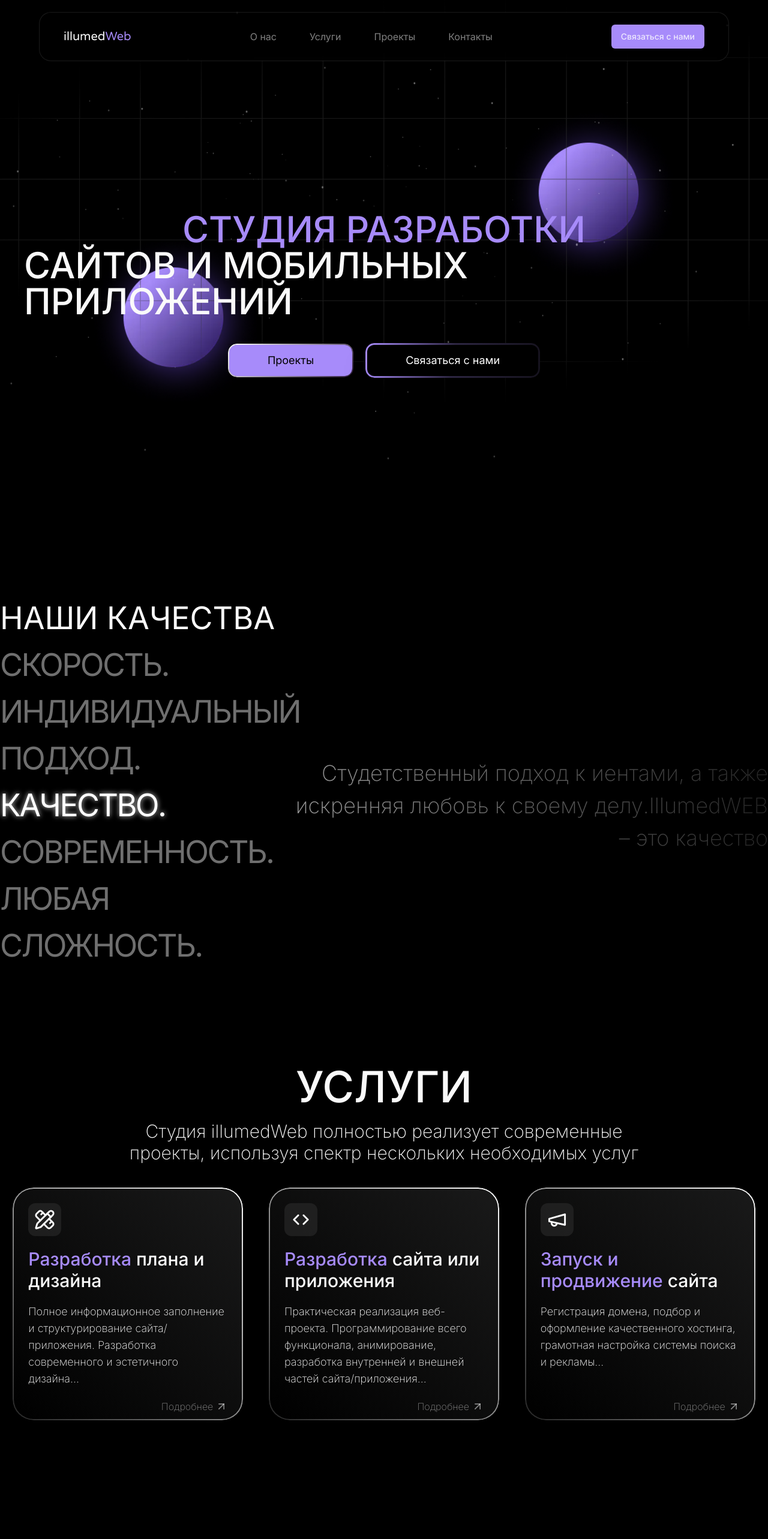
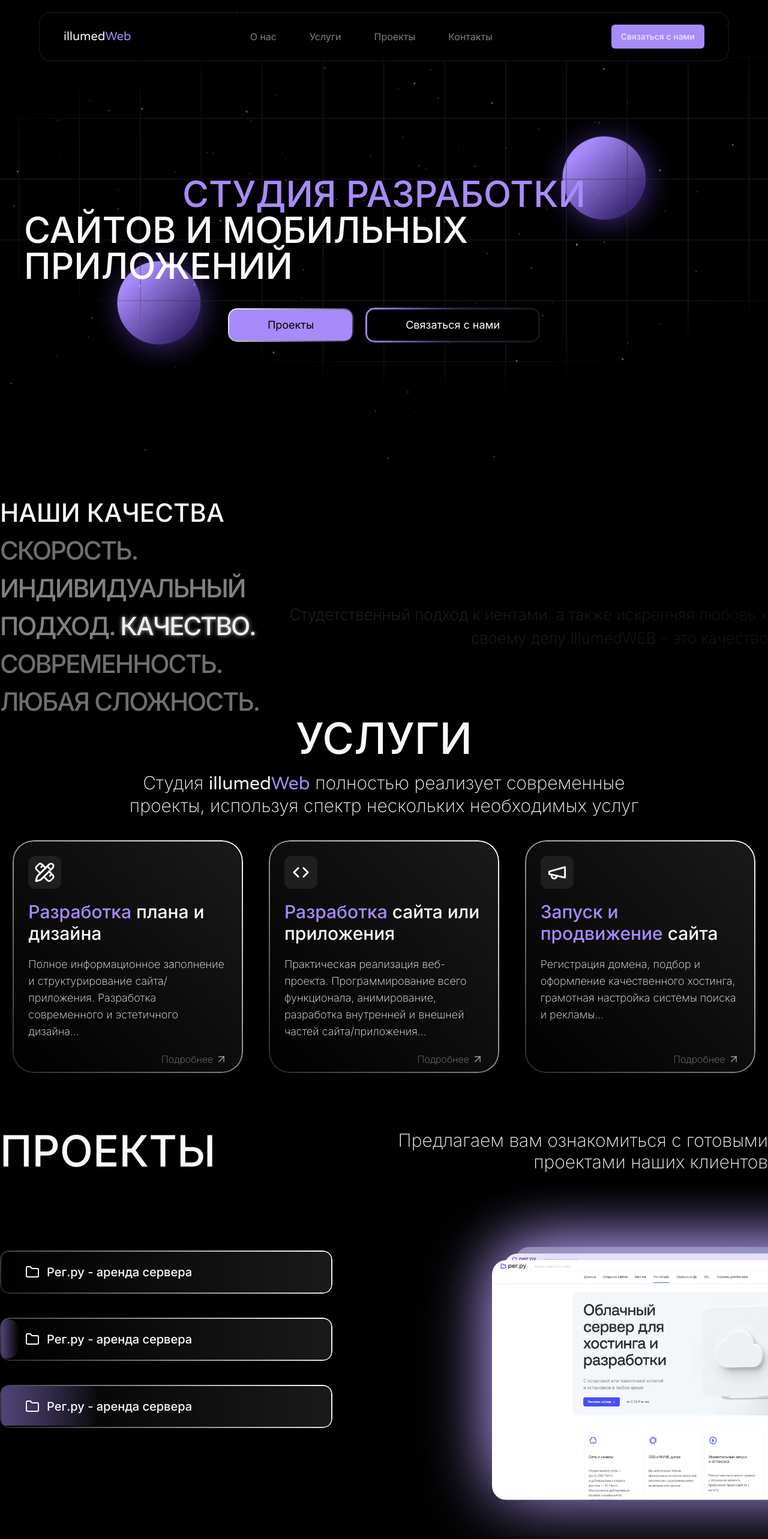
Before and after one commit to adefrol/illumed-web, a Next.js app: page / in a window 1280 px wide. Shown: the top 2566 px of the page at 60% size. Built offline with nearby package versions, Linux system fonts and the light colour scheme.

Commit message:
mini updates

```diff
--- a/src/app/(pages)/(home)/_components/sections/about-us-section.tsx
+++ b/src/app/(pages)/(home)/_components/sections/about-us-section.tsx
@@ -16,26 +16,24 @@ export const AboutUsSection: FC = () => {
     }, [activeTitle]);
 
     return (
-    <div className="">
-      <p className="uppercase text-[52px]">наши качества</p>
-
+        <div className="h-[75vh] flex flex-col justify-center">
+            <p className="uppercase text-[42px] font-medium">наши качества</p>
             <div className="flex items-center justify-between">
-        <div className="max-w-[445px] flex flex-wrap">
+                <div className="max-w-[445px] w-full">
                     {textContent.map((text, idx) => (
-            <div key={text.id} className="">
-              <p
+                        <span
+                            key={text.id}
                             onClick={() => setActiveTitle(idx)}
                             className={cn(
-                  "text-[52px] uppercase tracking-tighter text-[#6F6F6F] cursor-pointer hover:text-white transition duration-300 select-none",
+                                "text-[42px] uppercase font-medium tracking-tighter text-[#6F6F6F] cursor-pointer hover:text-white transition duration-300 select-none",
                                 {
                                     "text-white drop-shadow-[0_0_4px_#ccc]":
                                         activeTitle === idx,
                                 }
                             )}
                         >
-                {text.title}.
-              </p>
-            </div>
+                            {text.title}.{" "}
+                        </span>
                     ))}
                 </div>
 
@@ -47,7 +45,7 @@ export const AboutUsSection: FC = () => {
                         transition={{ duration: 0.75 }}
                         exit={{ opacity: 0 }}
                         className={cn(
-              "text-[36px] bg-gradient-to-r from-[#fff] to-[#3C3C3C] bg-clip-text text-transparent font-extralight"
+                            "text-[26px] bg-gradient-to-r from-[#fff] to-[#7d7d7d] bg-clip-text text-transparent font-extralight"
                         )}
                     >
                         {textContent[activeTitle].text}
--- a/src/app/(pages)/(home)/_components/sections/main-section.tsx
+++ b/src/app/(pages)/(home)/_components/sections/main-section.tsx
@@ -4,9 +4,9 @@ import { FC } from "react";
 
 export const MainSection: FC = () => {
   return (
-    <div className="max-w-[1200px] h-svh mx-auto py-40">
+    <div className="max-w-[1200px] h-[65vh] mx-auto flex flex-col justify-center">
       <div className="flex flex-col items-center justify-center">
-        <p className="font-medium text-6xl text-primary">СТУДИЯ РАЗРАБОТКИ</p>
+        <p className="font-medium text-6xl text-primary " >СТУДИЯ РАЗРАБОТКИ</p>
         <p className="font-medium text-6xl">САЙТОВ И МОБИЛЬНЫХ ПРИЛОЖЕНИЙ</p>
       </div>
       <div className="flex gap-5 items-center justify-center py-10">
@@ -14,7 +14,7 @@ export const MainSection: FC = () => {
 
         <ButtonGradient
           buttonClassName="p-3 px-16"
-          className="hover:shadow-[#023233] shadow-2xl transition duration-300 ease-in-out"
+          className="hover:shadow-[#2b2639] shadow-xl rounded-2xl transition duration-300 ease-in-out"
           type="outline"
         >
           Связаться с нами
--- a/src/app/(pages)/(home)/_components/sections/project-section.tsx
+++ b/src/app/(pages)/(home)/_components/sections/project-section.tsx
@@ -32,7 +32,7 @@ export const ProjectSection: FC = () => {
   }, [activeIndex, widths]);
 
   return (
-    <div className="max-w-[1500px] mx-auto py-40">
+    <div className="max-w-[1500px] mx-auto h-[105vh] flex flex-col justify-center">
       <div className="text-center flex justify-between">
         <h2 className="text-center text-7xl font-medium">ПРОЕКТЫ</h2>
         <p className="font-extralight text-3xl text-right w-1/2">
@@ -40,7 +40,7 @@ export const ProjectSection: FC = () => {
         </p>
       </div>
 
-      <div className="flex gap-[450px] mt-[170px]">
+      <div className="flex gap-[250px] mt-[130px]">
         <div className="flex flex-col items-center gap-10">
           {projects.map((project, idx) => {
             const Icon = icons[project.icon];
@@ -63,16 +63,16 @@ export const ProjectSection: FC = () => {
                     >
                       <Icon name={project.icon} />
                     </div>
-                    <p className="text-lg">{project.name}</p>
+                    <p className="text-xl font-medium">{project.name}</p>
                   </div>
                 </ProjectsCardBg>
               </div>
             );
           })}
 
-          <ButtonGradient type="outline" buttonClassName="px-7 py-4">
+          {/* <ButtonGradient type="outline" buttonClassName="px-7 py-4">
             Посмотреть все
-          </ButtonGradient>
+          </ButtonGradient> */}
         </div>
 
         <div className="">
--- a/src/app/(pages)/(home)/_components/sections/service-section.tsx
+++ b/src/app/(pages)/(home)/_components/sections/service-section.tsx
@@ -2,16 +2,24 @@ import { ServiceCardBg } from "@/components/services/service-card-bg";
 import { serviceList } from "@/constants/service-list";
 import { cn } from "@/lib/utils";
 import { ArrowUpRight, icons } from "lucide-react";
+import { Varela_Round } from 'next/font/google'
 import { FC } from "react";
+
+const jost = Varela_Round({ subsets: ["latin"], weight: '400' });
+
 
 export const ServiceSection: FC = () => {
     return (
-    <div className="max-w-[1500px] mx-auto py-40">
+        <div className="max-w-[1500px] mx-auto h-[50vh] flex flex-col justify-center">
             <div className="text-center flex flex-col gap-5">
                 <h2 className="text-7xl font-medium">УСЛУГИ</h2>
                 <p className="font-extralight text-3xl w-2/3 mx-auto">
-          Студия illumedWeb полностью реализует современные проекты, используя
-          спектр нескольких необходимых услуг
+                    Студия{" "}
+                    <span className={jost.className}>
+                        illumed<span className="text-violet-400">Web</span>
+                    </span>{" "}
+                    полностью реализует современные проекты, используя спектр
+                    нескольких необходимых услуг
                 </p>
             </div>
 
@@ -26,7 +34,9 @@ export const ServiceSection: FC = () => {
                                     <Icon size={35} />
                                 </div>
                                 <p className={cn("text-3xl font-medium")}>
-                  <span className="text-primary">{service.titlePink}</span>{" "}
+                                    <span className="text-primary">
+                                        {service.titlePink}
+                                    </span>{" "}
                                     {service.title}
                                 </p>
                                 <p className={cn("font-extralight text-lg")}>
--- a/src/app/(pages)/(home)/layout.tsx
+++ b/src/app/(pages)/(home)/layout.tsx
@@ -9,16 +9,16 @@ const Layout = ({ children }: { children: React.ReactNode }) => {
         draggable={"false"}
         src={"/planet.webp"}
         alt="planet"
-        width={300}
-        height={300}
+        width={250}
+        height={250}
         className="fixed -z-10 left-36 top-96"
       />
       <Image
         draggable={"false"}
         src={"/planet.webp"}
         alt="planet"
-        width={300}
-        height={300}
+        width={250}
+        height={250}
         className="fixed -z-10 right-36 top-44"
       />
       <Image
--- a/src/app/globals.css
+++ b/src/app/globals.css
@@ -24,6 +24,12 @@
 
 .no-scroll {
     overflow: hidden;
+}
+
+
+::selection {
+    background-color: #8359ff;
+    color: white;
 }
 
 ::-webkit-scrollbar {
@@ -130,7 +136,8 @@
     border-radius: 15px;
     border: 3px solid transparent;
     background: linear-gradient(140deg, white, #a78bfa) border-box;
-  -webkit-mask: linear-gradient(#fff 0 0) padding-box, linear-gradient(#fff 0 0);
+    -webkit-mask: linear-gradient(#fff 0 0) padding-box,
+        linear-gradient(#fff 0 0);
     mask: linear-gradient(#fff 0 0) padding-box, linear-gradient(#fff 0 0);
     -webkit-mask-composite: destination-out;
     mask-composite: exclude;
@@ -153,7 +160,8 @@
     border-radius: 15px;
     border: 3px solid transparent;
     background: linear-gradient(100deg, #a78bfa, #2d2642, #15121d) border-box;
-  -webkit-mask: linear-gradient(#fff 0 0) padding-box, linear-gradient(#fff 0 0);
+    -webkit-mask: linear-gradient(#fff 0 0) padding-box,
+        linear-gradient(#fff 0 0);
     mask: linear-gradient(#fff 0 0) padding-box, linear-gradient(#fff 0 0);
     -webkit-mask-composite: destination-out;
     mask-composite: exclude;
@@ -175,7 +183,8 @@
     border-radius: 15px;
     border: 2px solid transparent;
     background: linear-gradient(140deg, white, #2c1b3a) border-box;
-  -webkit-mask: linear-gradient(#fff 0 0) padding-box, linear-gradient(#fff 0 0);
+    -webkit-mask: linear-gradient(#fff 0 0) padding-box,
+        linear-gradient(#fff 0 0);
     mask: linear-gradient(#fff 0 0) padding-box, linear-gradient(#fff 0 0);
     -webkit-mask-composite: destination-out;
     mask-composite: exclude;
@@ -198,7 +207,8 @@
     border-radius: 35px;
     border: 2px solid transparent;
     background: linear-gradient(-140deg, white, #262626) border-box;
-  -webkit-mask: linear-gradient(#fff 0 0) padding-box, linear-gradient(#fff 0 0);
+    -webkit-mask: linear-gradient(#fff 0 0) padding-box,
+        linear-gradient(#fff 0 0);
     mask: linear-gradient(#fff 0 0) padding-box, linear-gradient(#fff 0 0);
     -webkit-mask-composite: destination-out;
     mask-composite: exclude;
@@ -225,7 +235,8 @@
     border-radius: 15px;
     border: 2px solid transparent;
     background: linear-gradient(-140deg, white, #262626) border-box;
-  -webkit-mask: linear-gradient(#fff 0 0) padding-box, linear-gradient(#fff 0 0);
+    -webkit-mask: linear-gradient(#fff 0 0) padding-box,
+        linear-gradient(#fff 0 0);
     mask: linear-gradient(#fff 0 0) padding-box, linear-gradient(#fff 0 0);
     -webkit-mask-composite: destination-out;
     mask-composite: exclude;
@@ -250,7 +261,8 @@
     border-radius: 20px;
     border: 2px solid transparent;
     background: linear-gradient(-140deg, #a78bfa, #a78bfa2d) border-box;
-  -webkit-mask: linear-gradient(#fff 0 0) padding-box, linear-gradient(#fff 0 0);
+    -webkit-mask: linear-gradient(#fff 0 0) padding-box,
+        linear-gradient(#fff 0 0);
     mask: linear-gradient(#fff 0 0) padding-box, linear-gradient(#fff 0 0);
     -webkit-mask-composite: destination-out;
     mask-composite: exclude;
--- a/src/components/projects/project-card-bg.tsx
+++ b/src/components/projects/project-card-bg.tsx
@@ -14,7 +14,7 @@ export const ProjectsCardBg: FC<IProps> = ({ children, style }) => {
         style={style}
         className="bg-gradient-to-r from-[#a287f4] to-transparent h-[66px] absolute rounded-r-[20px] rounded-l-lg -z-10 max-w-[100%]"
       />
-      <div className="w-full rounded-lg bg-gradient-to-r from-black/50 to-gray-50/10 py-3 px-10">
+      <div className="w-[550px] rounded-lg bg-gradient-to-r from-black/50 to-gray-50/10 py-5 px-10">
         {children}
       </div>
     </div>
--- a/src/components/ui/card-stack.tsx
+++ b/src/components/ui/card-stack.tsx
@@ -30,13 +30,13 @@ export const CardStack: FC<IProps> = ({ items, activeIndex, widths }) => {
   }, [activeIndex, widths]);
 
   return (
-    <div className="relative h-[700px] w-[700px] md:h-60 md:w-96">
+    <div className="relative h-[700px] w-[700px] md:h-60 md:w-96 ">
       {cards.map((card, index) => {
         return (
           <motion.div
             key={card.id}
             className={cn(
-              "absolute bg-transparent h-[400px] w-[700px] p-4 flex flex-col justify-between"
+              "absolute bg-transparent h-[400px] w-[700px] p-4 flex flex-col justify-between drop-shadow-[0_0px_60px_rgba(179,156,247,0.7)]"
             )}
             style={{
               transformOrigin: "top center",
```
Lines whose indentation alone changed are shown as unchanged.
